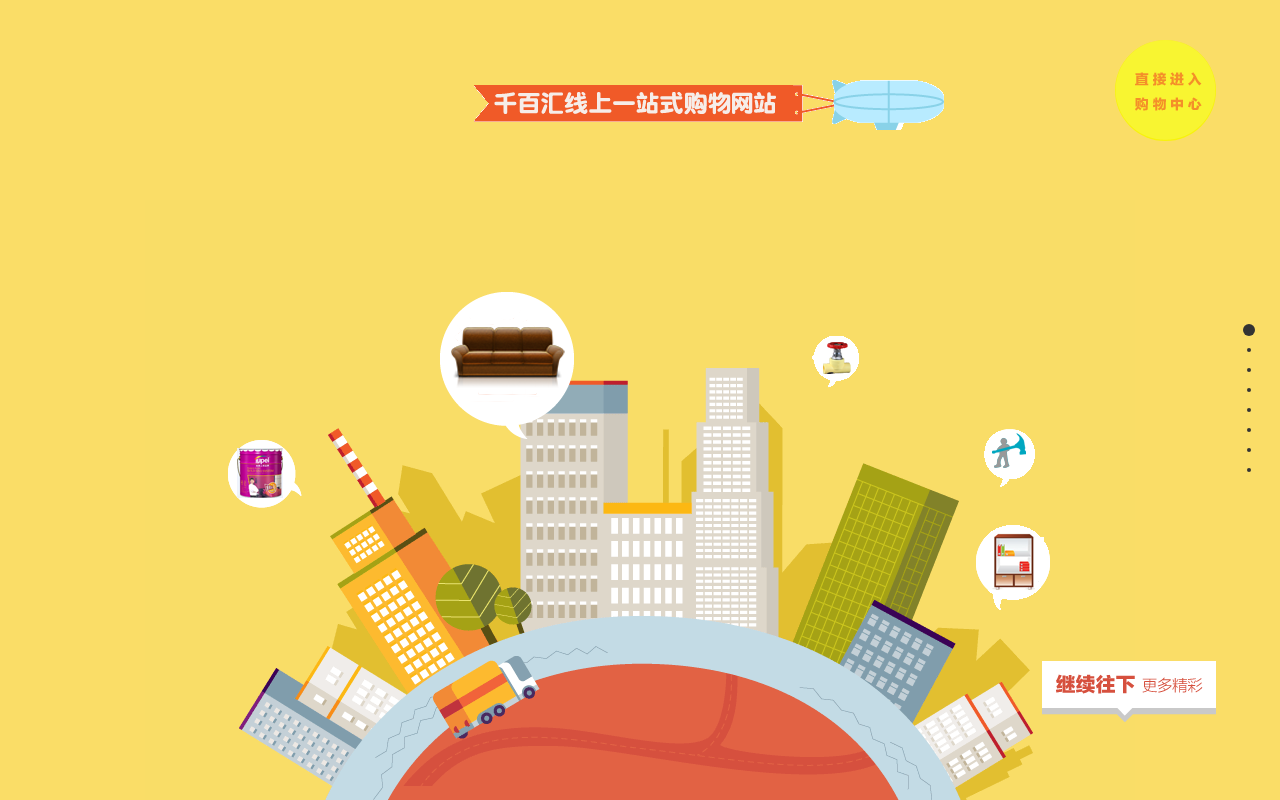
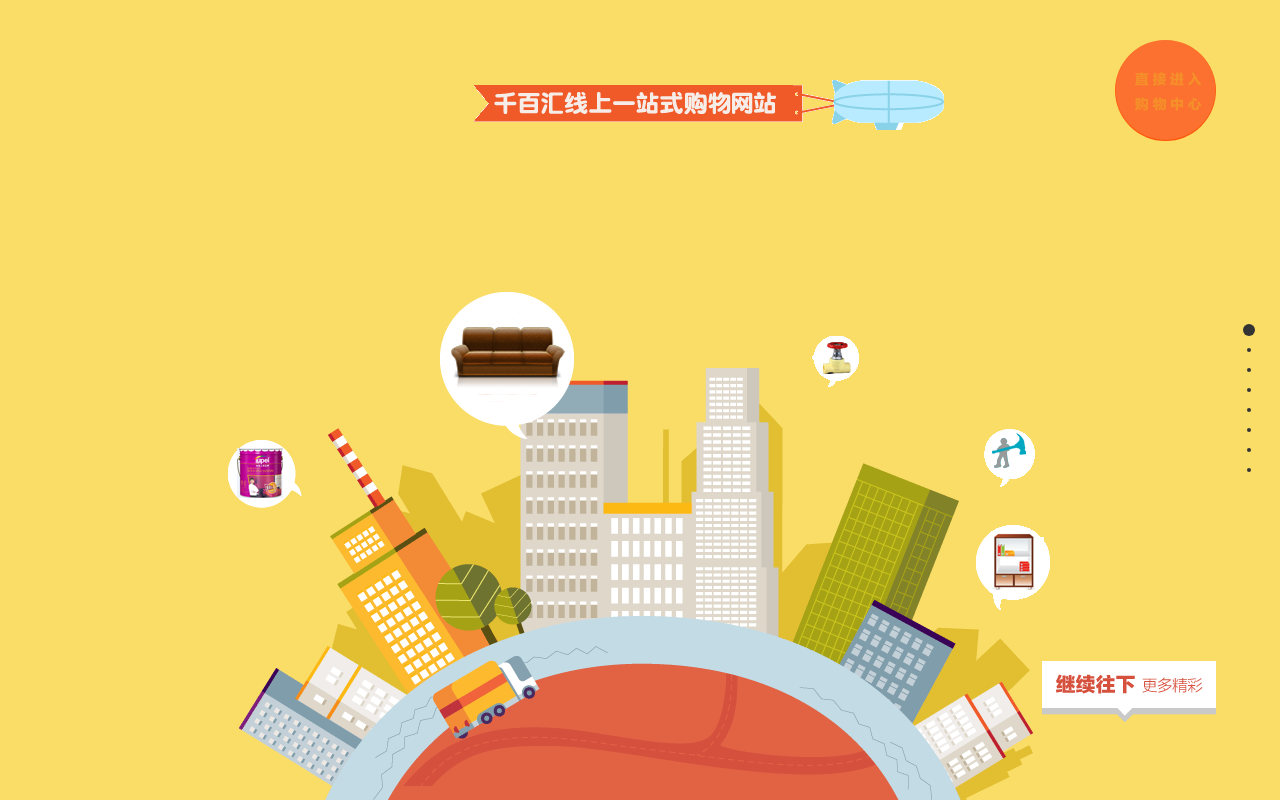
Before and after one commit to ksuscbk/fullPage.js, a plain HTML site: page QBH/index.html in a window 1280 px wide. Drawn offline with Linux system fonts and the light colour scheme.

Commit message:
fullPage last four page

```diff
--- a/QBH/css/qbh.css
+++ b/QBH/css/qbh.css
@@ -64,7 +64,7 @@
     top: 5%;
     right: 5%;
     z-index: 999;
-    background-color: rgb(247, 243, 10);
+    background-color: rgb(252, 86, 9);
     border-radius: 50%;
 }
 
```
